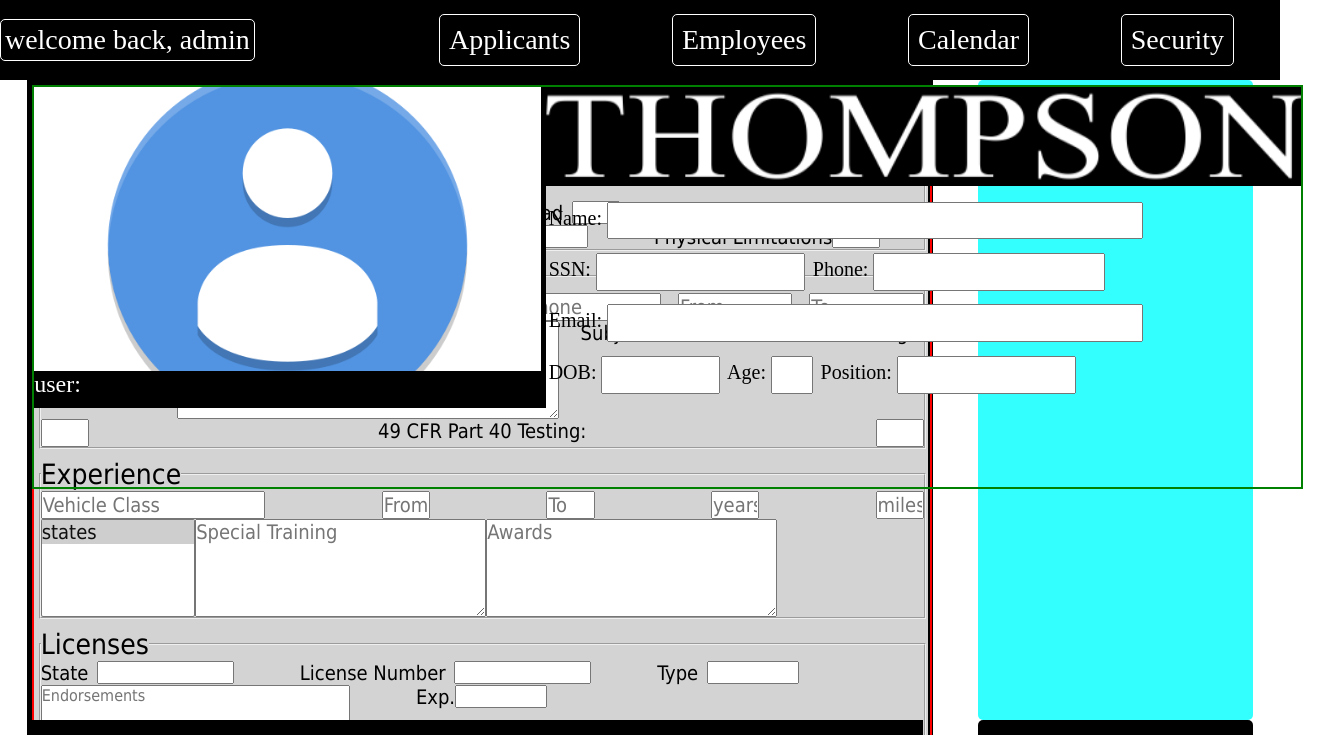
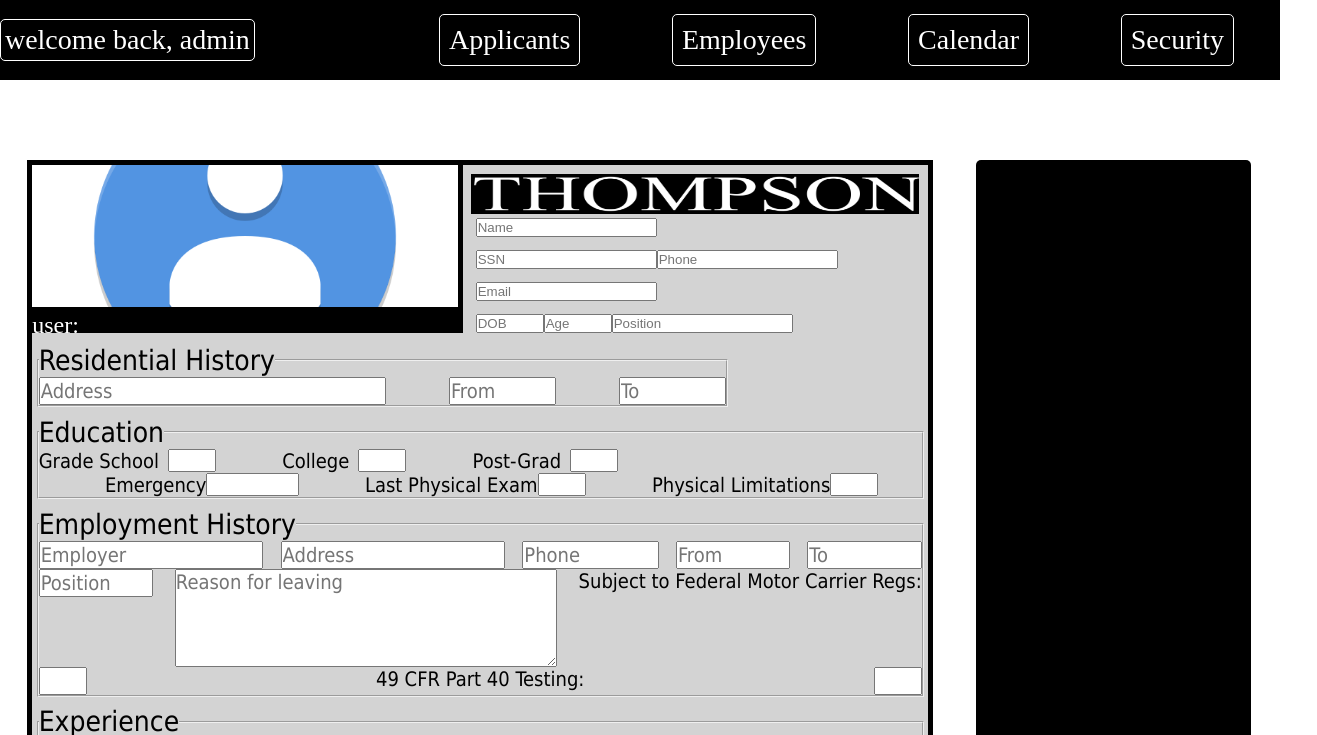
Before and after one commit to imhotek/OLT, a plain HTML site: page exec.html in a window 1280 px wide. Both pictures are taken after a click on the element "Applicants". Shown: the top 735 px of the page, 1317 px wide, since content can reach past the window. Drawn offline with Linux system fonts and the light colour scheme.

Commit message:
Branch_2 update 11_30_18 12:34 AM

```diff
--- a/exec.html
+++ b/exec.html
@@ -22,7 +22,8 @@
                 <div id="loader"></div>
                 <div id="side_panel"></div>
             </div>
-            <div id="content_foreground">
+        </div>
+        <div id="content_foreground">
                 <div id="media_wrapper">
                     <div id="screen"><canvas></canvas></div>
                     <div id="control_panel">
@@ -34,7 +35,6 @@
                 </div>
                 <div id="panel"></div>
             </div>
-        </div>
     <script type="text/javascript" src="scripts/jquery.js"></script>
     <script type="text/javascript" src="scripts/jquery-ui.js"></script>
     <script type="text/javascript" src="scripts/pubsub.js"></script>
--- a/scripts/applicant_profile.js
+++ b/scripts/applicant_profile.js
@@ -904,7 +904,6 @@ function Applicant_Profile(ref){
             body.style.flexFlow = "column";
             body.style.justifyContent = "flex-start";
             body.style.alignItems = "flex-start";
-            body.style.border = "2px solid red";
             body.style.maxWidth = (window.innerWidth*0.7)+"px";
             this._set_res_hist();
             this._set_edu();
--- a/scripts/exec.js
+++ b/scripts/exec.js
@@ -6,8 +6,8 @@ var exec = (function(){
     var width = window.innerWidth;
     var height = window.innerHeight;
     var $body = $("body");
-    var $content, $loader, $panel;
-    var $media_wrapper = null;
+    var $content, $loader, $panel, $fore_content, $media_wrapper;
+    $media_wrapper = $fore_content = null;
     var $panel_wrapper = null;
     var player_deployed = false;
     var panel_deployed = false;
@@ -125,18 +125,13 @@ var exec = (function(){
         $panel.animate({"opacity":"1"},750);
     }
     function _init_foreground(){
-        var $content = $body.find("#content_foreground");
-        $content.css({
-            "flex":"0 1 auto",
-            "order":"2",
-            "min-width":width+"px",
-            "max-height":(height*0.9)+"px",
-            "display":"flex",
-            "flex-flow":"row nowrap",
-            "justify-content":"space-around",
-            "align-items":"center",
-            "align-content":"center",
-            "z-index":"10"
+        $fore_content = $body.find("#content_foreground");
+        $fore_content.css({
+            "position":"absolute",
+            "width":width+"px",
+            "height":(height*0.9)+"px",
+            "top":(height*0.1)+"px",
+            "z-index":"-1"
         });
     }
     function _init_media(){
@@ -144,35 +139,28 @@ var exec = (function(){
         var $screen = $body.find("#screen");
         var $control_panel = $body.find("#control_panel");
         $media_wrapper.css({
-            "flex":"0 1 auto",
-            "order":"1",
+            "position":"absolute",
+            "display":"block",
             "background-color": "#33ffff",
             "border-radius": "5px",
-            "display":"flex",
-            "flex-flow":"column",
-            "justify-content":"center",
-            "align-items":"center",
             "width":(width*0.7)+"px",
-            "height":(height*0.8)+"px"
+            "height":(height*0.8)+"px",
+            "left":0-(width*0.7)+"px",
+            "top":(height*0.1)+"px"
         });
         ctx = $screen.find("canvas")[0].getContext("2d");
         $screen.css({
-            "flex":"0 1 auto",
-            "order":"1",
+            "position":"relative",
             "width":(width*0.7)+"px",
             "height":((height*0.8)*0.85)+"px"
         });
         $control_panel.css({
-            "flex":"0 1 auto",
-            "order":"2",
-            "display":"flex",
-            "flex-flow":"row nowrap",
-            "justify-content":"center",
-            "align-items":"center",
-            "align-content":"flex-end",
+            "position":"relative",
+            "display":"inline-block",
             "width":(width*0.7)+"px",
             "height":((height*0.8)*0.15)+"px",
-            "background-color":"#A9A9A9"
+            "background-color":"#A9A9A9",
+            "text-align":"center"
         });
     }
     function _set_control_dimens(elem){
@@ -228,14 +216,17 @@ var exec = (function(){
     }
     function _init_panel(){
         $panel_wrapper = $body.find("#panel");
-        $panel_wrapper.css({"flex":"0 1 auto",
-            "order":"2",
+        $panel_wrapper.css({
+            "position":"fixed",
+            "display":"block",
+            "padding-top":((height*0.8)*0.00625)+"px",
             "width":(width*0.215)+"px",
             "height":(height*0.8)+"px",
-            "border-radius": "5px",
+            "left":width+"px",
+            "top":(height*0.2)+"px",
+            "border-radius":"5px",
             "background-color":"black"
         });
-
     }
     function _add_details(obj){
         var details = document.createElement("div");
@@ -329,7 +320,8 @@ var exec = (function(){
     }
     function _deploy_panel(str){
         if(!panel_deployed){
-            $panel_wrapper.animate({"left":(width*0.775)+"px"});
+            $body.find("#side_panel").animate({"opacity":"0"},750);
+            $panel_wrapper.animate({"left":(width*0.7625)+"px"});
             if(str === "applicants"){
                 _set_applicant_content();
             }else{
@@ -340,6 +332,7 @@ var exec = (function(){
     }
     function _retract_panel(){
         if(panel_deployed){
+            $body.find("#side_panel").animate({"opacity":"1"},750);
             $panel_wrapper.animate({"left":width+"px"});
             _remove_content();
             panel_deployed = false;
@@ -379,13 +372,17 @@ var exec = (function(){
     }
     function _deploy_media_player(){
         if(!player_deployed){
-            $media_wrapper.animate({"left":(width*0.025)+"px"},500);
+            $loader.animate({"opacity":"0"},750);
+            $fore_content.css({"z-index":"20"});
+            $media_wrapper.animate({"left":(width*0.0225)+"px"},500);
             player_deployed = true;
         }
     }
     function _retract_media_player(){
         if(player_deployed){
+            $loader.animate({"opacity":"1"},750);
             $media_wrapper.animate({"left":0-(width*0.7)+"px"},500);
+            $fore_content.css({"z-index":"-1"});
             player_deployed = false;
         }
     }
--- a/scripts/profile_page.js
+++ b/scripts/profile_page.js
@@ -5,7 +5,7 @@ function Profile_Page(ref,userType){
     var user_type = userType;
     var header, picBox, usernameBox, detailBox, banner, nameBox, phoneBox, emailBox, idBox;
     header = picBox = usernameBox = detailBox = banner = nameBox = phoneBox = emailBox = idBox = null;
-    var height = $outer[0].style.minHeight;
+    var height = window.innerHeight;
     var width = window.innerWidth;
     var default_img_src = "pics/avatar.png";
     var banner_src = "pics/collapsed_logo.png";
@@ -15,6 +15,7 @@ function Profile_Page(ref,userType){
             this.page = document.createElement("div");
             this.page.setAttribute("id",user_type+"_page");
             this.page.style.display = "flex";
+            this.page.style.flex = "1";
             this.page.style.order = "1";
             this.page.style.flexFlow = "column";
             this.page.style.justifyContent = "flex-start";
@@ -31,154 +32,152 @@ function Profile_Page(ref,userType){
         _set_picBox: function(){
             picBox = document.createElement("div");
             picBox.setAttribute("id",user_type+"_picBox");
-            picBox.style.position = "absolute";
-            picBox.style.flex = "0 1 auto";
+            picBox.style.flex = "1";
             picBox.style.order = "1";
+            picBox.style.display = "flex";
+            picBox.style.flexFlow = "column";
+            picBox.style.justifyContent = "flex-start";
+            picBox.style.alignItems = "flex-start";
             picBox.style.width = "40%";
-            picBox.style.height = "79%";
-            picBox.style.borderRight = "5px solid black";
-            picBox.style.borderBottom = "5px solid black";
-            picBox.style.backgroundColor = "white";
-            picBox.style.backgroundImage = "url('"+default_img_src+"')";
-            picBox.style.bacgroundRepeat = "no-repeat";
-            picBox.style.backgroundPosition = "center center";
-            picBox.style.backgroundSize = "85%";
+            picBox.style.height = "99%";
+            var pic = document.createElement('div');
+            pic.style.flex = "0 1 auto";
+            pic.style.order = "1";
+            pic.style.width = "99%";
+            pic.style.height = "90%";
+            pic.style.borderRight = "5px solid black";
+            pic.style.borderBottom = "5px solid black";
+            pic.style.backgroundColor = "white";
+            pic.style.backgroundImage = "url('"+default_img_src+"')";
+            pic.style.bacgroundRepeat = "no-repeat";
+            pic.style.backgroundPosition = "center center";
+            pic.style.backgroundSize = "85%";
             usernameBox = document.createElement("div");
+            usernameBox.style.flex = "0 1 auto";
+            usernameBox.style.order = "2";
+            usernameBox.style.width = "99%";
+            usernameBox.style.height = "10%";
+            usernameBox.style.paddingBottom = "1%";
             usernameBox.setAttribute("id",user_type+"_usernameBox");
-            usernameBox.style.position = "absolute";
-            usernameBox.style.width = "100%";
-            usernameBox.style.height = "10%";
-            usernameBox.style.top = "90%";
             usernameBox.style.backgroundColor = "black";
             usernameBox.style.color = "white";
+            usernameBox.style.borderRight = "5px solid black";
             usernameBox.style.font = "3vh bold tahoma";
             var label = document.createElement("label");
             label.innerHTML = "user: ";
             usernameBox.appendChild(label);
+            picBox.appendChild(pic);
             picBox.appendChild(usernameBox);
             header.appendChild(picBox);
         },
         _set_nameBox: function(){
             nameBox = document.createElement("div");
             nameBox.setAttribute("id",user_type+"_nameBox");
-            nameBox.style.position = "absolute";
-            nameBox.style.width = "100%";
-            nameBox.style.height = "10%";
-            nameBox.style.top = "27%";
+            nameBox.style.flex = "1";
+            nameBox.style.order = "2";
+            nameBox.style.display = "flex";
+            nameBox.style.flexFlow = "row";
+            nameBox.style.justifyContent = "flex-start";
+            nameBox.style.alignItems = "flex-start";
             nameBox.style.padding = "1%";
             nameBox.style.color = "black";
             nameBox.style.font = "2.5vh bold tahoma";
-            var label = document.createElement("label");
-            label.innerHTML = "Name: ";
             var input = document.createElement("input");
             input.setAttribute("type","text");
             input.setAttribute("id","name");
-            input.style.width = "70%";
-            input.style.height = "85%";
-            nameBox.appendChild(label);
+            input.setAttribute("placeholder","Name");
+            input.style.flex = "1";
+            input.style.order = "1";
             nameBox.appendChild(input);
             detailBox.appendChild(nameBox);
         },
         _set_ssn: function(){
-            var label = document.createElement("label");
-            label.innerHTML = "SSN: ";
             var input = document.createElement("input");
             input.setAttribute("type","text");
             input.setAttribute("id","ssn");
-            input.style.width = "27%";
-            input.style.height = "85%";
-            phoneBox.appendChild(label);
+            input.setAttribute("placeholder","SSN");
+            input.style.order = "2";
             phoneBox.appendChild(input);
         },
         _set_phoneBox: function(){
             phoneBox = document.createElement("div");
             phoneBox.setAttribute("id",user_type+"_phoneBox");
-            phoneBox.style.position = "absolute";
-            phoneBox.style.width = "100%";
-            phoneBox.style.height = "10%";
-            phoneBox.style.top = "40%";
+            phoneBox.style.flex = "1";
+            phoneBox.style.order = "3";
+            phoneBox.style.display = "flex";
+            phoneBox.style.flexFlow = "row";
+            phoneBox.style.justifyContent = "flex-start";
+            phoneBox.style.alignItems = "flex-start";
             phoneBox.style.padding = "1%";
             phoneBox.style.color = "black";
             phoneBox.style.font = "2.5vh bold tahoma";
             this._set_ssn();
-            var label = document.createElement("label");
-            label.innerHTML = "Phone: ";
-            label.style.marginLeft = "1%";
             var input = document.createElement("input");
             input.setAttribute("type","text");
             input.setAttribute("id","phone");
-            input.style.width = "30%";
-            input.style.height = "85%";
-            phoneBox.appendChild(label);
+            input.setAttribute("placeholder","Phone");
+            input.style.order = "2";
             phoneBox.appendChild(input);
             detailBox.appendChild(phoneBox);
         },
         _set_emailBox: function(){
             emailBox = document.createElement("div");
             emailBox.setAttribute("id",user_type+"_emailBox");
-            emailBox.style.position = "absolute";
-            emailBox.style.width = "100%";
-            emailBox.style.height = "10%";
-            emailBox.style.top = "53%";
+            emailBox.style.flex = "1";
+            emailBox.style.order = "4";
+            emailBox.style.display = "flex";
+            emailBox.style.flexFlow = "row";
+            emailBox.style.justifyContent = "flex-start";
+            emailBox.style.alignItems = "flex-start";
             emailBox.style.padding = "1%";
             emailBox.style.color = "black";
             emailBox.style.font = "2.5vh bold tahoma";
-            var label = document.createElement("label");
-            label.innerHTML = "Email: ";
             var input = document.createElement("input");
             input.setAttribute("type","text");
             input.setAttribute("id","email");
-            input.style.width = "70%";
-            input.style.height = "85%";
-            emailBox.appendChild(label);
+            input.setAttribute("placeholder","Email");
             emailBox.appendChild(input);
             detailBox.appendChild(emailBox);
         },
         _set_idBox_label1:function(){
-            var label_1 = document.createElement("label");
-            label_1.innerHTML = "DOB: ";
             var input_1 = document.createElement("input");
             input_1.setAttribute("type","text");
             input_1.setAttribute("id","dob");
-            input_1.style.width = "15%";
-            input_1.style.height = "85%";
-            idBox.appendChild(label_1);
+            input_1.setAttribute("placeholder","DOB");
+            input_1.style.maxWidth = (width*0.05)+"px";
+            input_1.style.flex = "1";
+            input_1.style.order = "1";
             idBox.appendChild(input_1);
         },
         _set_idBox_label2:function(){
-            var label_2 = document.createElement("label");
-            label_2.innerHTML = "Age: ";
-            label_2.style.left = "15%";
-            label_2.style.marginLeft = "1%";
             var input_2 = document.createElement("input");
+            input_2.setAttribute("placeholder","Age");
             input_2.setAttribute("type","text");
             input_2.setAttribute("id","age");
-            input_2.style.width = "5%";
-            input_2.style.height = "85%";
-            idBox.appendChild(label_2);
+            input_2.style.maxWidth = (width*0.05)+"px";
+            input_2.style.flex = "1";
+            input_2.style.order = "2";
             idBox.appendChild(input_2);
         },
         _set_idBox_label3:function(){
-            var label_3 = document.createElement("label");
-            label_3.innerHTML = "Position: ";
-            label_3.style.left = "25%";
-            label_3.style.marginLeft = "1%";
             var input_3 = document.createElement("input");
             input_3.setAttribute("type","text");
             input_3.setAttribute("id","position");
-            input_3.style.width = "23%";
-            input_3.style.height = "85%";
-            idBox.appendChild(label_3);
+            input_3.setAttribute("placeholder","Position");
+            input_3.style.flex = "1";
+            input_3.style.order = "3";
             idBox.appendChild(input_3);
         },
         _set_idBox: function(){
             idBox = document.createElement("div");
             idBox.setAttribute("id",user_type+"_idBox");
-            idBox.style.position = "absolute";
-            idBox.style.display = "inline-block";
-            idBox.style.width = "100%";
-            idBox.style.height = "10%";
-            idBox.style.top = "66%";
+            idBox.style.flex = "1";
+            idBox.style.order = "5";
+            idBox.style.display = "flex";
+            idBox.style.flexFlow = "row nowrap";
+            idBox.style.justifyContent = "space-between";
+            idBox.style.alignItems = "flex-start";
+            idBox.style.alignContent = "space-between";
             idBox.style.padding = "1%";
             idBox.style.color = "black";
             idBox.style.font = "2.5vh bold tahoma";
@@ -190,12 +189,15 @@ function Profile_Page(ref,userType){
         _set_detailBox: function(){
             detailBox = document.createElement("div");
             detailBox.setAttribute("id",user_type+"_detailBox");
-            detailBox.style.position = "absolute";
-            detailBox.style.flex = "0 1 auto";
+            detailBox.style.flex = "1";
             detailBox.style.order = "2";
-            detailBox.style.minWidth = "60%";
-            detailBox.style.minHeight = "99%";
-            detailBox.style.left = picBox.style.width;
+            detailBox.style.width = "60%";
+            detailBox.style.height = "99%";
+            detailBox.style.display = "flex";
+            detailBox.style.flexFlow = "column";
+            detailBox.style.justifyContent = "flex-start";
+            detailBox.style.alignItems = "flex-start";
+            detailBox.style.padding = "1%";
             header.appendChild(detailBox);
             this._set_banner();
             this._set_nameBox();
@@ -206,10 +208,11 @@ function Profile_Page(ref,userType){
         _set_banner: function(){
             banner = document.createElement("div");
             banner.setAttribute("id",user_type+"_banner");
-            banner.style.position = "absolute";
+            banner.style.flex = "0 1 auto";
+            banner.style.order = "1";
             banner.style.backgroundColor = "black";
-            banner.style.width = "100%";
-            banner.style.height = "25%";
+            banner.style.minWidth = 0.5*(width*0.7)+"px";
+            banner.style.minHeight = (height*0.05)+"px";
             banner.style.backgroundImage = "url('"+banner_src+"')";
             banner.style.backgroundPosition = "center center";
             banner.style.backgroundSize = "100% 100%";
@@ -218,16 +221,14 @@ function Profile_Page(ref,userType){
         _set_header: function(){
             header = document.createElement("div");
             header.setAttribute("id",user_type+"_page_header");
-            header.style.position = "absolute";
             header.style.flex = "0 1 auto";
             header.style.order = "1";
             header.style.display = "flex";
-            header.style.flexFlow = "column";
+            header.style.flexFlow = "row";
             header.style.justifyContent = "flex-start";
             header.style.alignItems = "flex-start";
-            header.style.minWidth = "99%";
-            header.style.minHeight = "50%";
-            header.style.border = "2px solid green";
+            header.style.width = "100%";
+            header.style.height = "70%";
             this._set_picBox();
             this._set_detailBox();
             this.page.appendChild(header);
```
